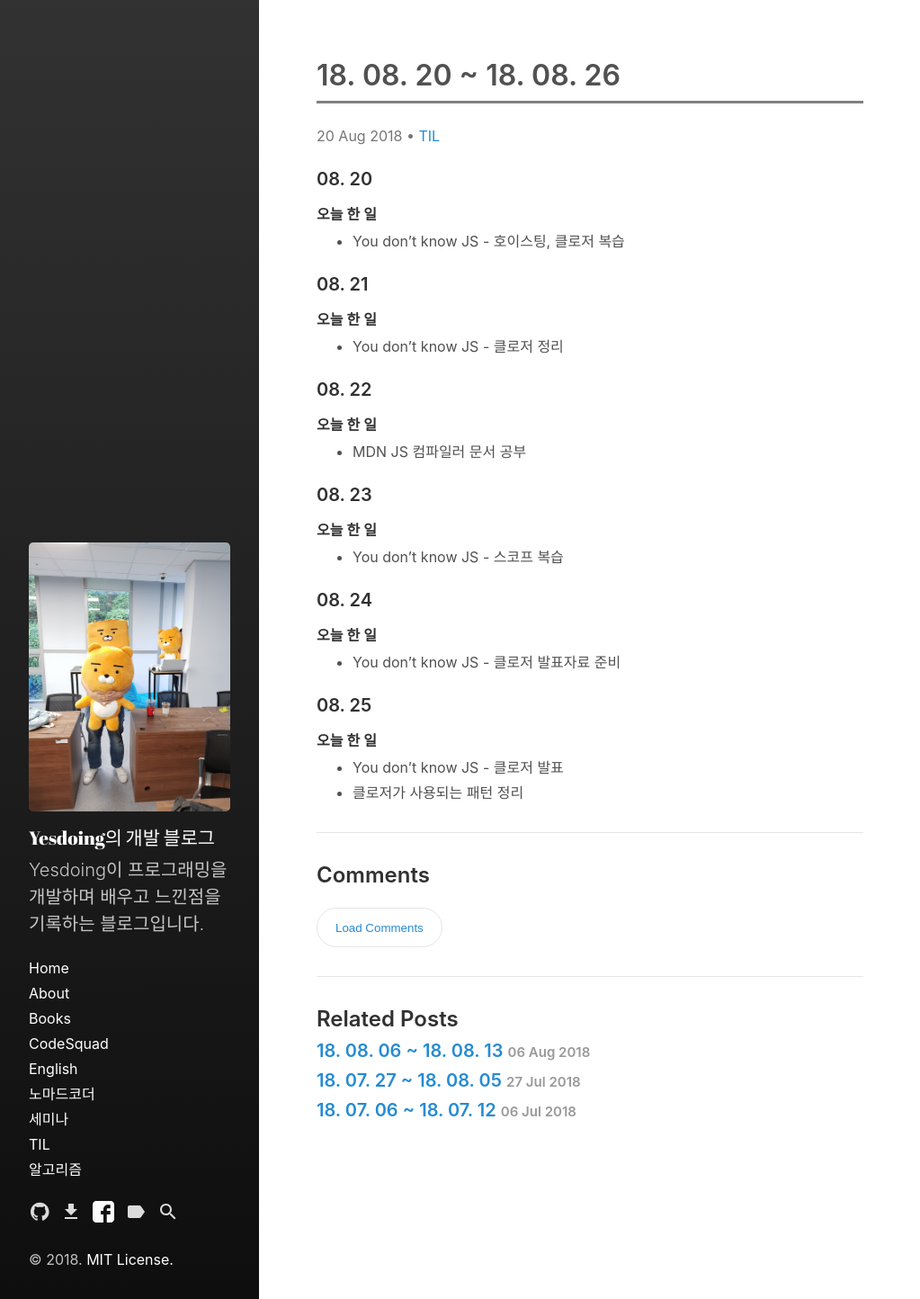
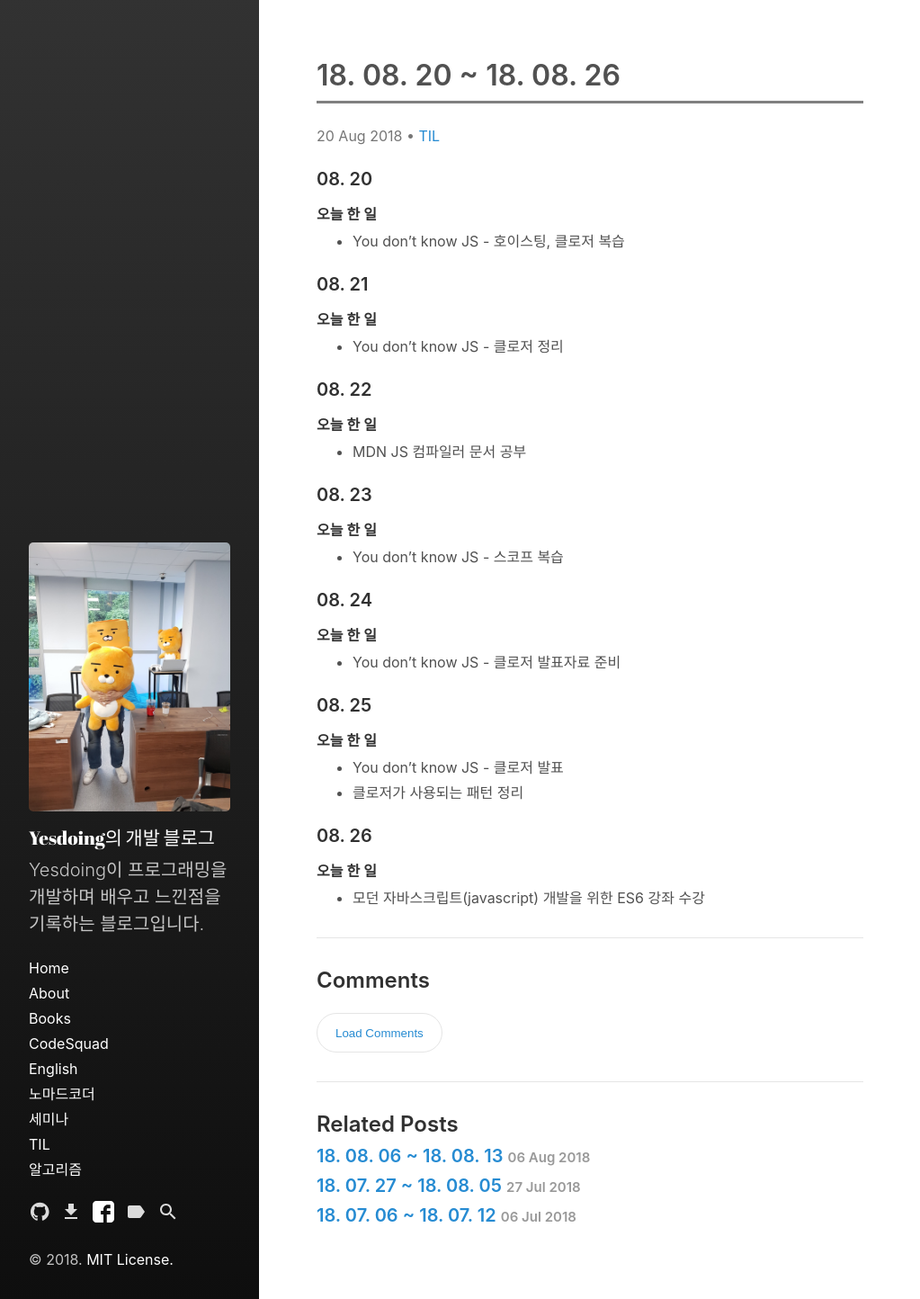
Before and after one commit to Yesdoing/Yesdoing.github.io, a Jekyll site: the page built from _posts/TIL/2018-08-20-08-26-TIL.md, in a window 1280 px wide. Shown: the whole page at 90% size, without its empty margins (0-1023 px from the left). Built offline with Jekyll 4.4.1, drawn with Linux system fonts in a browser that asks for light colours.

Commit message:
add blog post

```diff
--- a/_posts/TIL/2018-08-20-08-26-TIL.md
+++ b/_posts/TIL/2018-08-20-08-26-TIL.md
@@ -29,3 +29,7 @@ categories:
 #### 오늘 한 일
 - You don't know JS - 클로저 발표
 - 클로저가 사용되는 패턴 정리
+
+### 08. 26
+#### 오늘 한 일
+- 모던 자바스크립트(javascript) 개발을 위한 ES6 강좌 수강
```
